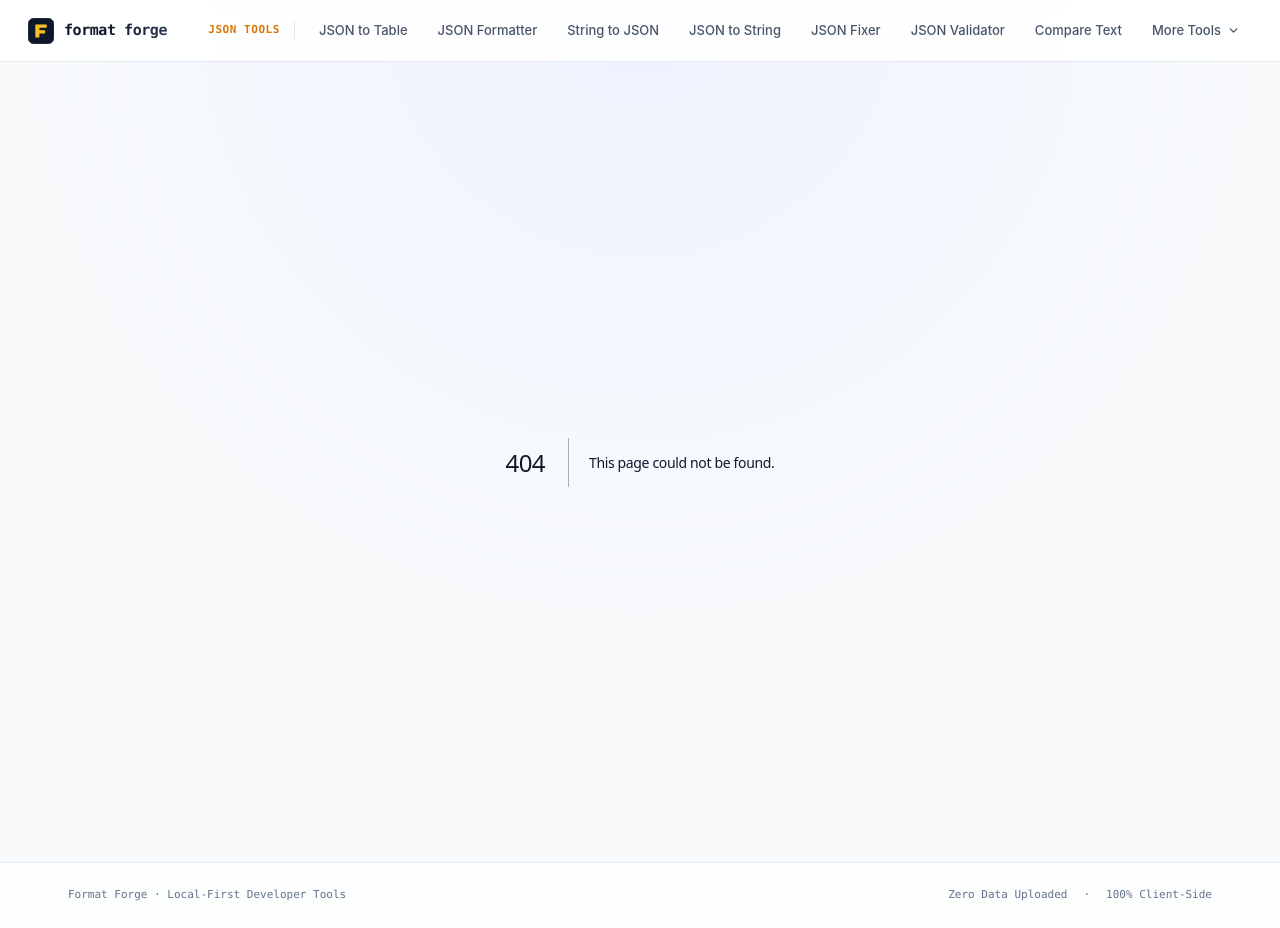
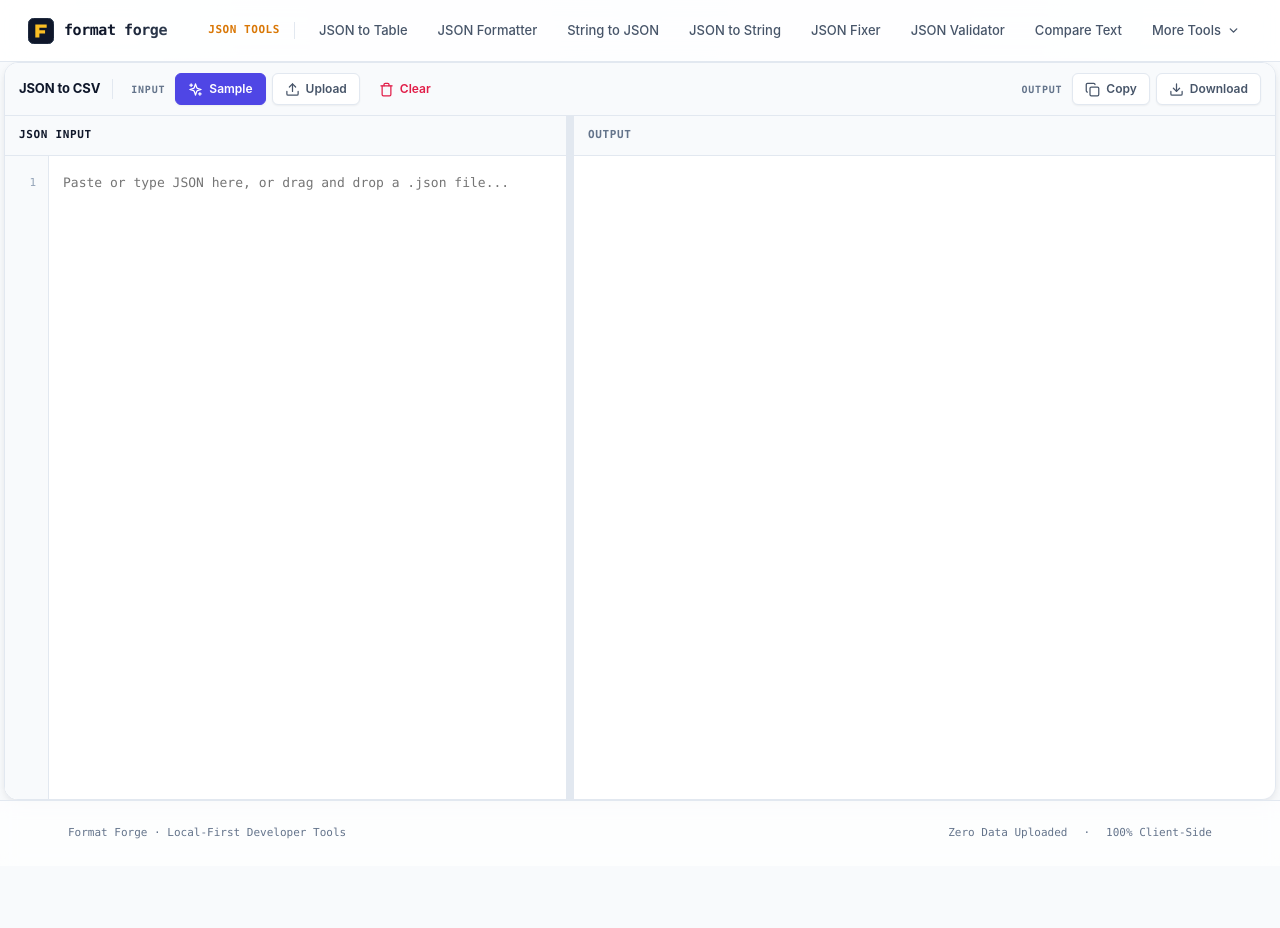
Before and after one commit to zazhedho/format-forge, a Next.js app: page /json-to-csv in a window 1280 px wide. Before the commit this address had no page. After the commit the page ends 866 px from the top, so only its background shows below. Built offline with nearby package versions, Linux system fonts and the light colour scheme.

Commit message:
feat: add JSON to CSV tool for converting JSON objects and arrays into CSV rows

```diff
--- a/app/globals.css
+++ b/app/globals.css
@@ -334,6 +334,11 @@
   color: var(--text-primary);
 }
 
+.more-tools-item.active {
+  color: var(--accent-indigo);
+  background: var(--bg-surface-elevated);
+}
+
 .badge-upcoming {
   font-size: 9px;
   padding: 1px 6px;
--- /dev/null
+++ b/app/json-to-csv/page.tsx
@@ -0,0 +1,11 @@
+import type { Metadata } from 'next'
+import { ToolRoute } from '@/components/tool-route'
+
+export const metadata: Metadata = {
+  title: 'JSON to CSV',
+  description: 'Convert JSON objects and arrays into CSV rows.',
+}
+
+export default function JsonToCsvPage() {
+  return <ToolRoute toolId="json-to-csv" />
+}
--- a/app/page.tsx
+++ b/app/page.tsx
@@ -26,6 +26,7 @@
 
 const toolChips: Record<string, string[]> = {
   'json-to-table': ['Spreadsheet View', 'Deep Search', 'CSV Export'],
+  'json-to-csv': ['CSV Output', 'Quoted Values', 'Instant Export'],
   'json-formatter': ['2-Space Indent', 'Minify Mode', 'Instant Copy'],
   'json-fixer': ['Trailing Commas', 'Quote Fixes', 'Safe Repair'],
   'json-validator': ['Line/Col Locator', 'Syntax Check', 'Structure Stats'],
--- a/components/app-shell.tsx
+++ b/components/app-shell.tsx
@@ -2,7 +2,7 @@
 
 import Link from 'next/link'
 import { usePathname } from 'next/navigation'
-import { createContext, useContext, useMemo, useState, type ReactNode } from 'react'
+import { createContext, useContext, useEffect, useMemo, useRef, useState, type ReactNode } from 'react'
 import { tools, type ToolId } from '@/lib/tools/registry'
 import { ChevronDownIcon, ForgeLogo } from './icons'
 
@@ -40,6 +40,7 @@
   const pathname = usePathname()
   const normalizedPathname = pathname.replace(/\/+$/, '')
   const [sessions, setSessions] = useState<Partial<Record<ToolId, ToolSession>>>({})
+  const moreToolsRef = useRef<HTMLDetailsElement>(null)
   const sessionContext = useMemo<ToolSessionContextValue>(() => ({
     sessions,
     updateSession: (toolId, update) => {
@@ -49,6 +50,27 @@
       }))
     },
   }), [sessions])
+
+  useEffect(() => {
+    const closeOnOutsideClick = (event: PointerEvent) => {
+      const menu = moreToolsRef.current
+      if (menu?.open && event.target instanceof Node && !menu.contains(event.target)) menu.open = false
+    }
+    const closeOnEscape = (event: KeyboardEvent) => {
+      const menu = moreToolsRef.current
+      if (event.key === 'Escape' && menu?.open) {
+        menu.open = false
+        menu.querySelector<HTMLElement>('summary')?.focus()
+      }
+    }
+
+    document.addEventListener('pointerdown', closeOnOutsideClick)
+    document.addEventListener('keydown', closeOnEscape)
+    return () => {
+      document.removeEventListener('pointerdown', closeOnOutsideClick)
+      document.removeEventListener('keydown', closeOnEscape)
+    }
+  }, [])
 
   return (
     <ToolSessionContext.Provider value={sessionContext}>
@@ -60,7 +82,7 @@
           </Link>
           <nav className="primary-nav" aria-label="Primary navigation">
             <span className="nav-category">JSON Tools</span>
-            {tools.map((tool) => {
+            {tools.filter((tool) => tool.id !== 'json-to-csv').map((tool) => {
               const isActive = normalizedPathname === tool.href
               return (
                 <Link
@@ -73,19 +95,22 @@
                 </Link>
               )
             })}
-            <details className="more-tools">
+            <details ref={moreToolsRef} className="more-tools">
               <summary>
                 <span>More Tools</span>
                 <ChevronDownIcon />
               </summary>
-              <div className="more-tools-menu">
+              <div className="more-tools-menu" onClick={() => { moreToolsRef.current?.removeAttribute('open') }}>
                 <span className="more-tools-section">Converters</span>
+                <Link
+                  href="/json-to-csv"
+                  className={`more-tools-item ${normalizedPathname === '/json-to-csv' ? 'active' : ''}`}
+                  aria-current={normalizedPathname === '/json-to-csv' ? 'page' : undefined}
+                >
+                  <span>JSON to CSV</span>
+                </Link>
                 <div className="more-tools-item">
                   <span>JSON to YAML</span>
-                  <span className="badge-upcoming">Soon</span>
-                </div>
-                <div className="more-tools-item">
-                  <span>JSON to CSV</span>
                   <span className="badge-upcoming">Soon</span>
                 </div>
                 <span className="more-tools-section">Encoding</span>
--- a/components/text-output.tsx
+++ b/components/text-output.tsx
@@ -9,10 +9,12 @@
   value,
   warnings = [],
   collapsible = false,
+  ariaLabel = 'Formatted JSON output',
 }: {
   value: string
   warnings?: string[]
   collapsible?: boolean
+  ariaLabel?: string
 }) {
   const gutterRef = useRef<HTMLDivElement>(null)
   const codeAreaRef = useRef<HTMLDivElement>(null)
@@ -161,7 +163,7 @@
           role="textbox"
           aria-multiline="true"
           aria-readonly="true"
-          aria-label="Formatted JSON output"
+          aria-label={ariaLabel}
           tabIndex={0}
         >
           {visibleLines.map((line) => {
--- a/components/tool-workbench.tsx
+++ b/components/tool-workbench.tsx
@@ -184,11 +184,12 @@
             <TableView model={result.output.model} />
           )}
 
-          {result.ok && result.output.kind === 'text' && (
+          {result.ok && (result.output.kind === 'text' || result.output.kind === 'csv') && (
             <TextOutput
               value={result.output.value}
               warnings={result.output.warnings}
               collapsible={toolId === 'json-formatter'}
+              ariaLabel={toolId === 'json-to-csv' ? 'CSV output' : undefined}
             />
           )}
 
--- a/lib/tools/output.ts
+++ b/lib/tools/output.ts
@@ -17,5 +17,8 @@
   if (result.output.kind === 'table') {
     return { content: tableToCsv(result.output.model), extension: 'csv', type: 'text/csv;charset=utf-8' }
   }
+  if (result.output.kind === 'csv') {
+    return { content: result.output.value, extension: 'csv', type: 'text/csv;charset=utf-8' }
+  }
   return { content: result.output.value, extension: 'json', type: 'application/json;charset=utf-8' }
 }
--- a/lib/tools/registry.ts
+++ b/lib/tools/registry.ts
@@ -6,6 +6,14 @@
     href: '/json-to-table',
     description: 'Inspect objects and arrays as readable, expandable tables.',
     output: 'table',
+  },
+  {
+    id: 'json-to-csv',
+    title: 'JSON to CSV',
+    category: 'JSON',
+    href: '/json-to-csv',
+    description: 'Convert JSON objects and arrays into CSV rows.',
+    output: 'csv',
   },
   {
     id: 'json-formatter',
--- a/lib/tools/run-tool.ts
+++ b/lib/tools/run-tool.ts
@@ -4,12 +4,14 @@
 import { parseJson } from '../json/parse'
 import { stringToJson } from '../json/string-to-json'
 import { toTableModel } from '../json/table'
+import { tableToCsv } from '../json/table-export'
 import { validateJson } from '../json/validate'
 import type { TableModel } from '../json/types'
 import type { ToolId } from './registry'
 
 export type ToolOutput =
   | { kind: 'table'; model: TableModel }
+  | { kind: 'csv'; value: string; warnings?: string[] }
   | { kind: 'text'; value: string; warnings?: string[] }
   | { kind: 'status' }
 
@@ -21,6 +23,11 @@
   if (toolId === 'json-to-table') {
     const parsed = parseJson(source)
     return parsed.ok ? { ok: true, output: { kind: 'table', model: toTableModel(parsed.value) } } : parsed
+  }
+
+  if (toolId === 'json-to-csv') {
+    const parsed = parseJson(source)
+    return parsed.ok ? { ok: true, output: { kind: 'csv', value: tableToCsv(toTableModel(parsed.value)) } } : parsed
   }
 
   if (toolId === 'json-formatter') {
--- a/lib/tools/samples.ts
+++ b/lib/tools/samples.ts
@@ -13,6 +13,7 @@
 
 export const samples: Record<ToolId, string> = {
   'json-to-table': sample,
+  'json-to-csv': sample,
   'json-formatter': sample,
   'string-to-json': stringSample,
   'json-to-string': sample,
```
Also changed, not shown: 2 other files (tests, documents, lock files or other folders).
